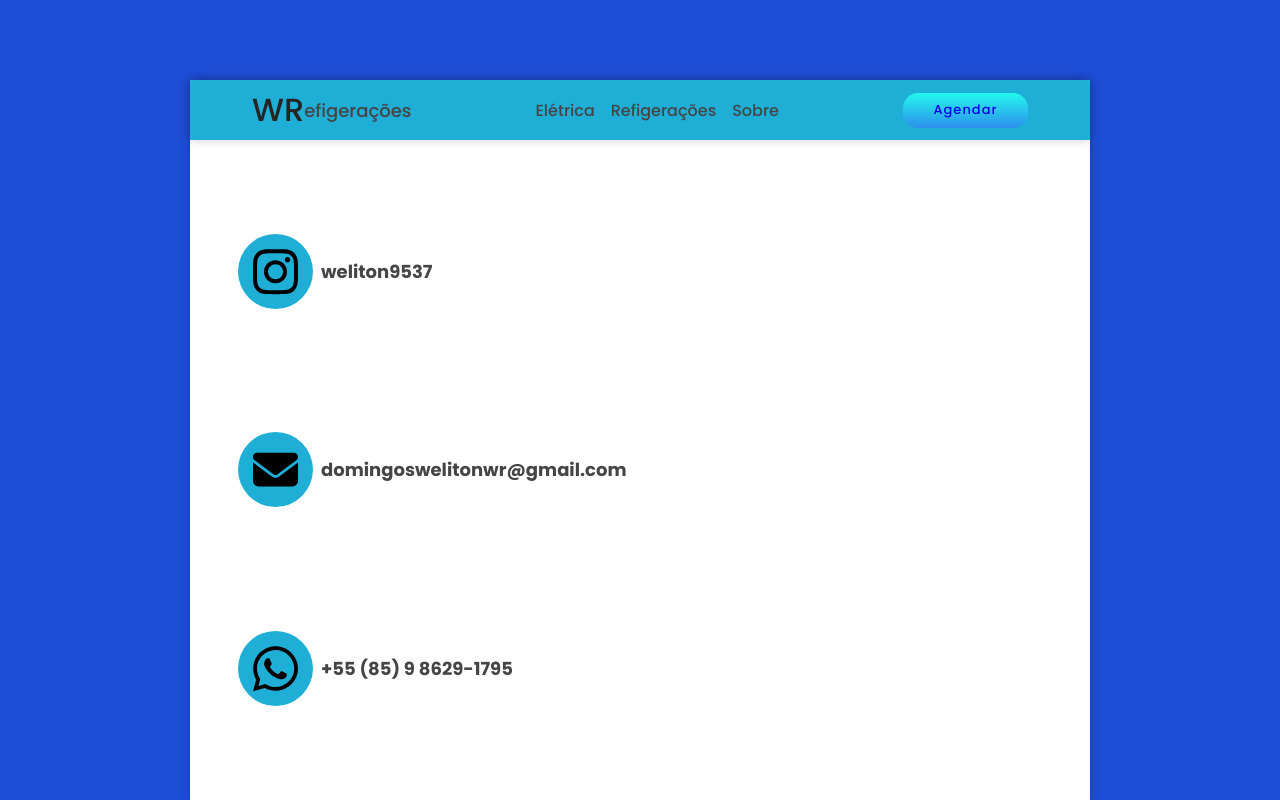
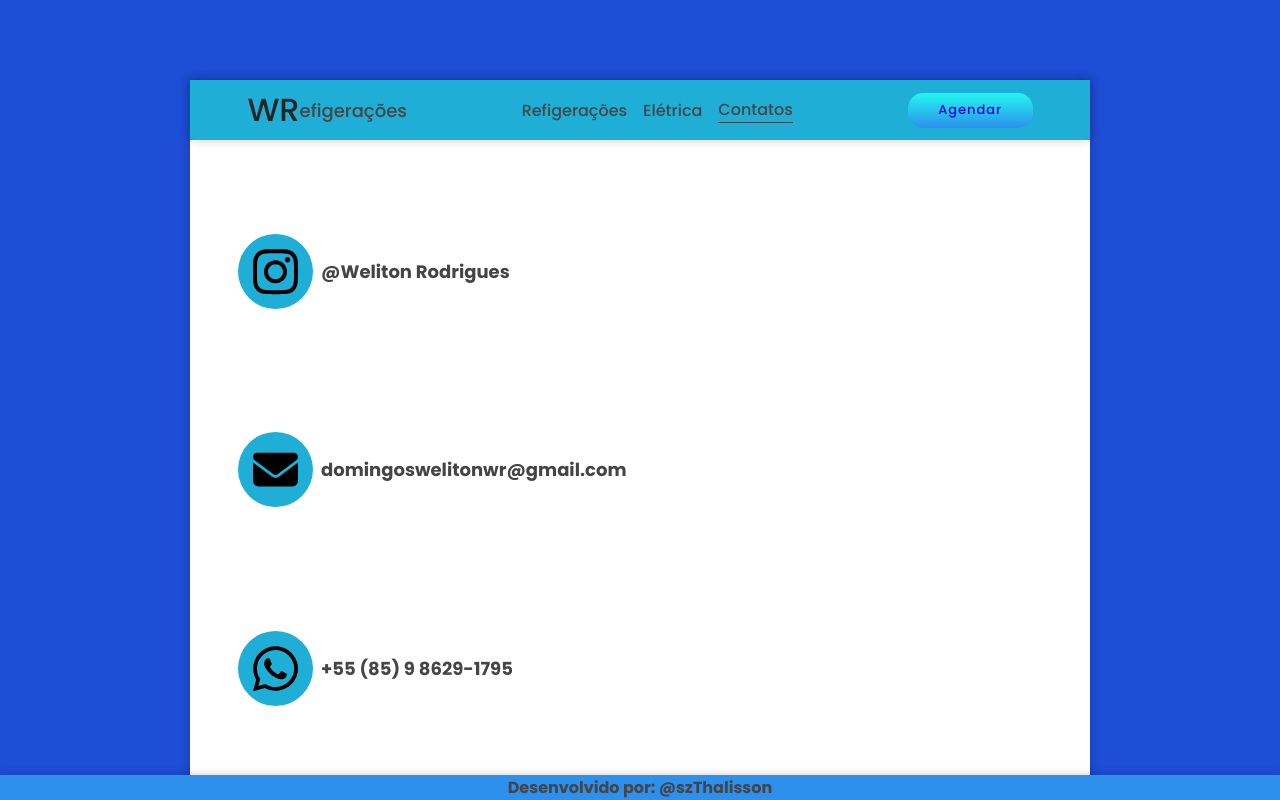
Before and after one commit to ThalissonSs/wrefigeracoes, a plain HTML site: page tabs/contatos.html in a window 1280 px wide. Drawn offline with Linux system fonts and the light colour scheme.

Commit message:
commit final

```diff
--- a/css/eletrica.css
+++ b/css/eletrica.css
@@ -7,6 +7,11 @@
   text-decoration: none;
   list-style: none;
   font-family: 'Poppins', sans-serif;
+}
+
+*::selection {
+  background-color: #FFE036;
+  color: white;
 }
 
 .naoselecionavel {
@@ -84,7 +89,7 @@ header {
   color: rgb(69, 69, 69)
 }
 
-#menu-ul>li>a:hover {
+#menu-ul>li>a:hover, #active {
   border-bottom: 1px solid rgb(69, 69, 69);
 }
 
--- a/css/refigeracao.css
+++ b/css/refigeracao.css
@@ -7,6 +7,11 @@
   text-decoration: none;
   list-style: none;
   font-family: 'Poppins', sans-serif;
+}
+
+*::selection {
+  background-color: lightgray;
+  color: white;
 }
 
 .naoselecionavel {
@@ -86,7 +91,7 @@ header {
   color: rgb(69, 69, 69)
 }
 
-#menu-ul>li>a:hover {
+#menu-ul>li>a:hover, #active {
   border-bottom: 1px solid rgb(69, 69, 69);
 }
 
@@ -103,7 +108,7 @@ header {
   font-weight: 400;
   font-family: 'Poppins', sans-serif;
   cursor: pointer;
-  color: lightgray;
+  color: white;
   font-size: 13px;
 }
 
--- a/css/style.css
+++ b/css/style.css
@@ -7,6 +7,11 @@
   text-decoration: none;
   list-style: none;
   font-family: 'Poppins', sans-serif;
+}
+
+*::selection {
+  background-color: #2D90ED;
+  color: white;
 }
 
 .naoselecionavel {
@@ -86,7 +91,7 @@ header {
   color: rgb(69, 69, 69)
 }
 
-#menu-ul>li>a:hover {
+#menu-ul>li>a:hover, #active {
   border-bottom: 1px solid rgb(69, 69, 69);
 }
 
@@ -163,6 +168,22 @@ main {
   color: rgb(69, 69, 69);
 }
 
+footer {
+  position: absolute;
+  left: 0;
+  bottom: 0;
+  background-color: #2D90ED;
+  text-align: center;
+  width: 100%;
+  color: rgb(69, 69, 69);
+  box-shadow: 0 0 10px rgba(0,0,0,0.2);
+  font-weight: bold;
+}
+
+footer a, footer a:visited {
+  color: rgb(69, 69, 69);
+}
+
 @media screen and (min-width: 1024px) {
   #container {
     min-height: 90%;
--- a/tabs/contatos.html
+++ b/tabs/contatos.html
@@ -10,16 +10,16 @@
 </head>
 <body>
   <div id="container">
-    <header>
+    <header class="naoselecionavel">
       <div id="logo" class="naoselecionavel">
         <span id="logo-title-deco">WR</span>
         <span id="logo-title">efigerações</span>
       </div>
       <nav id="menu">
         <ul id="menu-ul">
+          <li><a href="../index.html">Refigerações</a></li>
           <li><a href="./eletrica.html">Elétrica</a></li>
-          <li><a href="../index.html">Refigerações</a></li>
-          <li><a href="#">Sobre</a></li>
+          <li id="active">Contatos</li>
         </ul>
       </nav>
       <div id="get-now-button">
@@ -32,7 +32,7 @@
           <div class="icone">
             <svg xmlns="http://www.w3.org/2000/svg" viewBox="0 0 448 512"><!--! Font Awesome Pro 6.1.2 by @fontawesome - https://fontawesome.com License - https://fontawesome.com/license (Commercial License) Copyright 2022 Fonticons, Inc. --><path d="M224.1 141c-63.6 0-114.9 51.3-114.9 114.9s51.3 114.9 114.9 114.9S339 319.5 339 255.9 287.7 141 224.1 141zm0 189.6c-41.1 0-74.7-33.5-74.7-74.7s33.5-74.7 74.7-74.7 74.7 33.5 74.7 74.7-33.6 74.7-74.7 74.7zm146.4-194.3c0 14.9-12 26.8-26.8 26.8-14.9 0-26.8-12-26.8-26.8s12-26.8 26.8-26.8 26.8 12 26.8 26.8zm76.1 27.2c-1.7-35.9-9.9-67.7-36.2-93.9-26.2-26.2-58-34.4-93.9-36.2-37-2.1-147.9-2.1-184.9 0-35.8 1.7-67.6 9.9-93.9 36.1s-34.4 58-36.2 93.9c-2.1 37-2.1 147.9 0 184.9 1.7 35.9 9.9 67.7 36.2 93.9s58 34.4 93.9 36.2c37 2.1 147.9 2.1 184.9 0 35.9-1.7 67.7-9.9 93.9-36.2 26.2-26.2 34.4-58 36.2-93.9 2.1-37 2.1-147.8 0-184.8zM398.8 388c-7.8 19.6-22.9 34.7-42.6 42.6-29.5 11.7-99.5 9-132.1 9s-102.7 2.6-132.1-9c-19.6-7.8-34.7-22.9-42.6-42.6-11.7-29.5-9-99.5-9-132.1s-2.6-102.7 9-132.1c7.8-19.6 22.9-34.7 42.6-42.6 29.5-11.7 99.5-9 132.1-9s102.7-2.6 132.1 9c19.6 7.8 34.7 22.9 42.6 42.6 11.7 29.5 9 99.5 9 132.1s2.7 102.7-9 132.1z"/></svg>
           </div>
-          <p><a href="https://www.instagram.com/weliton9537/?igshid=YmMyMTA2M2Y%3D" class="descricao" rel="external" target="_blank">weliton9537</a></p>
+          <p><a href="https://www.instagram.com/weliton9537/?igshid=YmMyMTA2M2Y%3D" class="descricao" rel="external" target="_blank">@Weliton Rodrigues</a></p>
         </div>
         <div id="gmail">
           <div class="icone">
@@ -48,6 +48,9 @@
         </div>
       </div>
     </main>
+    <footer>
+      <p>Desenvolvido por: <a href="https://www.instagram.com/szthalisson/?igshid=YmMyMTA2M2Y%3D" rel="external" target="_blank">@szThalisson</a></p>
+    </footer>
   </div>
 </body>
 </html>
```
Also changed, not shown: index.html (+2 -2 lines), tabs/eletrica.html (+2 -2 lines).
